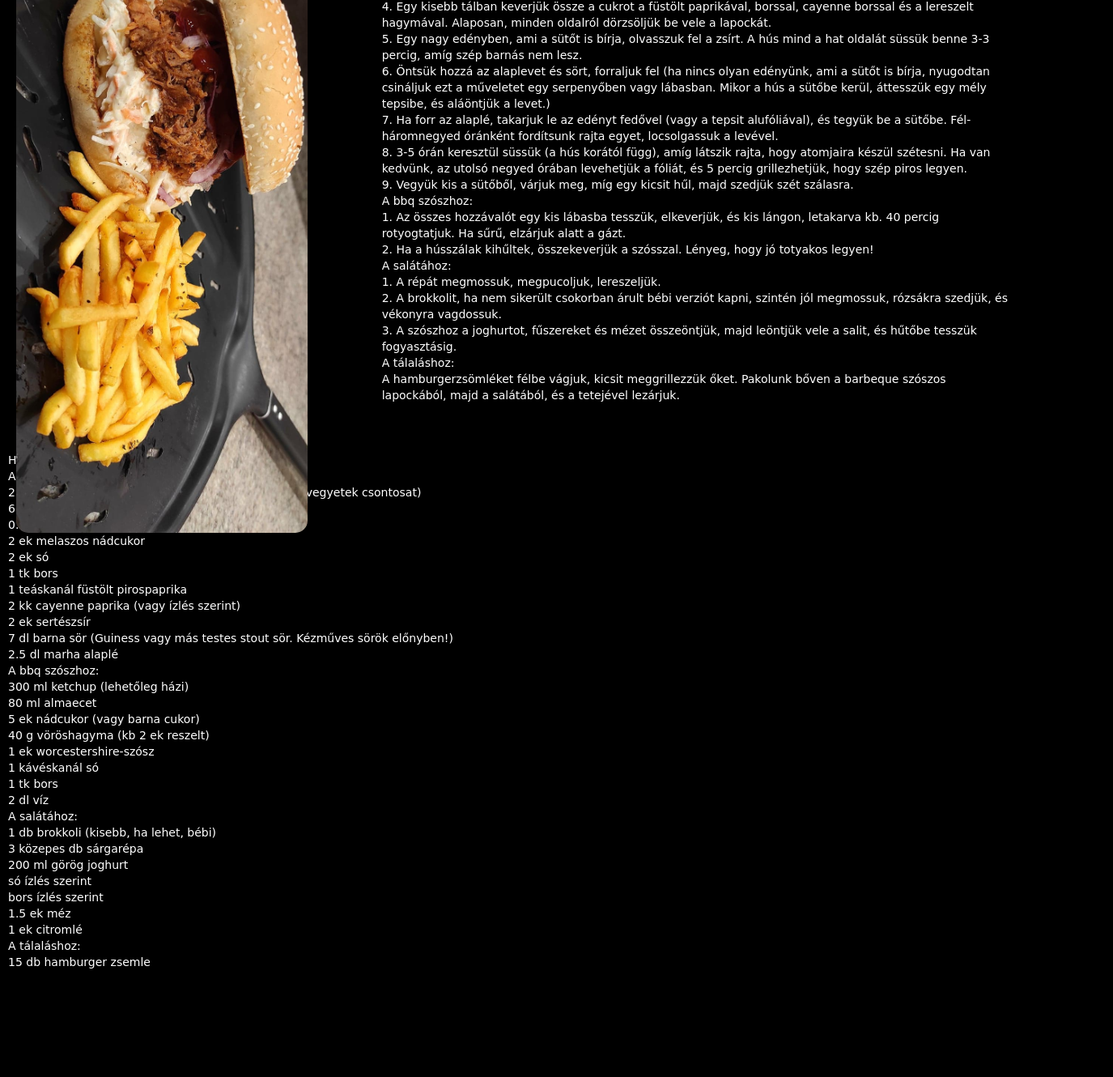
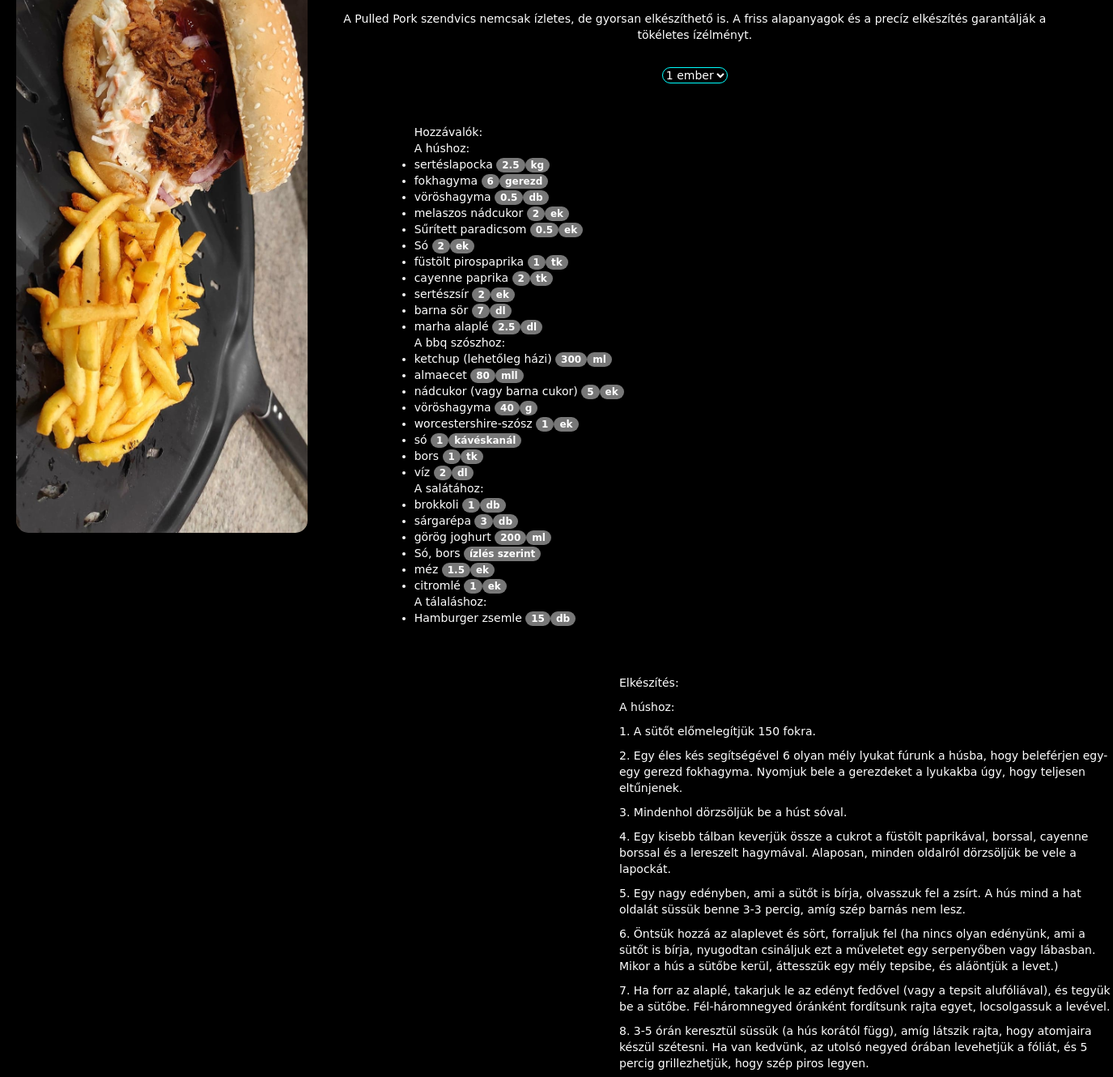
Before and after one commit to Bodo-Kristof/Recept-BL, a plain HTML site: page pulledpork.html in a window 1280 px wide. Shown: the part 244-1574 px from the top of the page at 81% size, 1375 px wide, since content can reach past the window. Before the commit the page ends 1452 px from the top, so only its background shows below. Drawn offline with nearby package versions, Linux system fonts and the light colour scheme; a web font is replaced by a local one.

Commit message:
receptek

```diff
--- a/pulledpork.html
+++ b/pulledpork.html
@@ -37,78 +37,79 @@
         <div class="col-sm-4">
             <img src="./kaja3.jpg" id="kep">
         </div>
+        <div class="col-sm-8"></div>
+            <h1>Pulled pork szendvics elkészítése</h1>
+            <br>
+            <p id="bevezeto">A Pulled Pork szendvics nemcsak ízletes, de gyorsan elkészíthető is. A friss alapanyagok és a precíz elkészítés garantálják a tökéletes ízélményt.</p>
+            <br>
+            <div class="embik">
+            <select id="people-select">
+              <option value="1">1 ember</option>
+              <option value="2">2 ember</option>
+              <option value="3">3 ember</option>
+              <option value="4">4 ember</option>
+              <option value="5">5 ember</option>
+            </select>
+            </div>
             <div class="col-sm-8">
-            <!-- <img src="./kaja2.jpg" id="kep"> -->
-            <p>Elkészítés: <br>
+                  <ul>Hozzávalók:<br>
                     A húshoz:<br>
-                1. A sütőt előmelegítjük 150 fokra.<br>
-                2. Egy éles kés segítségével 6 olyan mély lyukat fúrunk a húsba, hogy beleférjen egy-egy gerezd fokhagyma. Nyomjuk bele a gerezdeket a lyukakba úgy, hogy teljesen eltűnjenek.<br>
-                3. Mindenhol dörzsöljük be a húst sóval.<br>
-                4. Egy kisebb tálban keverjük össze a cukrot a füstölt paprikával, borssal, cayenne borssal és a lereszelt hagymával. Alaposan, minden oldalról dörzsöljük be vele a lapockát.<br>
-                5. Egy nagy edényben, ami a sütőt is bírja, olvasszuk fel a zsírt. A hús mind a hat oldalát süssük benne 3-3 percig, amíg szép barnás nem lesz.<br>
-                6. Öntsük hozzá az alaplevet és sört, forraljuk fel (ha nincs olyan edényünk, ami a sütőt is bírja, nyugodtan csináljuk ezt a műveletet egy serpenyőben vagy lábasban. Mikor a hús a sütőbe kerül, áttesszük egy mély tepsibe, és aláöntjük a levet.)<br>
-                7.  Ha forr az alaplé, takarjuk le az edényt fedővel (vagy a tepsit alufóliával), és tegyük be a sütőbe. Fél-háromnegyed óránként fordítsunk rajta egyet, locsolgassuk a levével.<br>
-                8. 3-5 órán keresztül süssük (a hús korától függ), amíg látszik rajta, hogy atomjaira készül szétesni. Ha van kedvünk, az utolsó negyed órában levehetjük a fóliát, és 5 percig grillezhetjük, hogy szép piros legyen.<br>
-                9. Vegyük kis a sütőből, várjuk meg, míg egy kicsit hűl, majd szedjük szét szálasra.<br>
+                  <li><a href="#">sertéslapocka <span class="badge" id="szam">2.5</span><span class="badge">kg</span></a><br></li>
+                  <li><a href="#">fokhagyma <span class="badge" id="szam">6</span><span class="badge">gerezd</span></a><br></li>
+                  <li><a href="#">vöröshagyma <span class="badge" id="szam">0.5</span><span class="badge">db</span></a><br></li>
+                  <li><a href="#">melaszos nádcukor <span class="badge" id="szam">2</span><span class="badge">ek</span></a><br></li>
+                  <li><a href="#">Sűrített paradicsom <span class="badge" id="szam">0.5</span><span class="badge">ek</span></a><br></li>
+                  <li><a href="#">Só <span class="badge" id="szam">2</span><span class="badge">ek</span></a><br></li>
+                  <li><a href="#">füstölt pirospaprika <span class="badge" id="szam">1</span><span class="badge">tk</span></a><br></li>
+                  <li><a href="#">cayenne paprika <span class="badge" id="szam">2</span><span class="badge">tk</span></a><br></li>
+                  <li><a href="#">sertészsír <span class="badge" id="szam">2</span><span class="badge">ek</span></a><br></li>
+                  <li><a href="#">barna sör <span class="badge" id="szam">7</span><span class="badge">dl</span></a><br></li>
+                  <li><a href="#">marha alaplé <span class="badge" id="szam">2.5</span><span class="badge">dl</span></a><br></li>
                   A bbq szószhoz:<br>
-                1. Az összes hozzávalót egy kis lábasba tesszük, elkeverjük, és kis lángon, letakarva kb. 40 percig rotyogtatjuk. Ha sűrű, elzárjuk alatt a gázt.<br>
-                2. Ha a hússzálak kihűltek, összekeverjük a szósszal. Lényeg, hogy jó totyakos legyen!<br>
+                  <li><a href="#">ketchup (lehetőleg házi) <span class="badge" id="szam">300</span><span class="badge">ml</span></a><br></li>
+                  <li><a href="#">almaecet <span class="badge" id="szam">80</span><span class="badge">mll</span></a><br></li>
+                  <li><a href="#">nádcukor (vagy barna cukor) <span class="badge" id="szam">5</span><span class="badge">ek</span></a><br></li>
+                  <li><a href="#">vöröshagyma <span class="badge" id="szam">40</span><span class="badge">g</span></a><br></li>
+                  <li><a href="#">worcestershire-szósz <span class="badge" id="szam">1</span><span class="badge">ek</span></a><br></li>
+                  <li><a href="#">só <span class="badge" id="szam">1</span><span class="badge">kávéskanál</span></a><br></li>
+                  <li><a href="#">bors <span class="badge" id="szam">1</span><span class="badge">tk</span></a><br></li>
+                  <li><a href="#">víz <span class="badge" id="szam">2</span><span class="badge">dl</span></a><br></li>
                   A salátához:<br>
-                1. A répát megmossuk, megpucoljuk, lereszeljük.<br>
-                2. A brokkolit, ha nem sikerült csokorban árult bébi verziót kapni, szintén jól megmossuk, rózsákra szedjük, és vékonyra vagdossuk.<br>
-                3. A szószhoz a joghurtot, fűszereket és mézet összeöntjük, majd leöntjük vele a salit, és hűtőbe tesszük fogyasztásig.<br>
+                  <li><a href="#">brokkoli <span class="badge" id="szam">1</span><span class="badge">db</span></a><br></li>
+                  <li><a href="#">sárgarépa <span class="badge" id="szam">3</span><span class="badge">db</span></a><br></li>
+                  <li><a href="#">görög joghurt <span class="badge" id="szam">200</span><span class="badge">ml</span></a><br></li>
+                  <li><a href="#">Só, bors <span class="badge"></span><span class="badge">ízlés szerint</span></a><br></li>
+                  <li><a href="#">méz <span class="badge" id="szam">1.5</span><span class="badge">ek</span></a><br></li>
+                  <li><a href="#">citromlé <span class="badge" id="szam">1</span><span class="badge">ek</span></a><br></li>
                   A tálaláshoz:<br>
-                A hamburgerzsömléket félbe vágjuk, kicsit meggrillezzük őket. Pakolunk bőven a barbeque szószos lapockából, majd a salátából, és a tetejével lezárjuk.<br>
-            </p>
-        </div>
-      <div class="row">
-        <div class="col">
-            <ul>Hozzávalók
-                <li>
-                    A húshoz:<br>
-                    2.5 kg sertéslapocka (csontos, csont nélkül 2 kg, de vegyetek csontosat)<br>
-                    6 gerezd fokhagyma<br>
-                    0.5 kis fej vöröshagyma<br>
-                    2 ek melaszos nádcukor<br>
-                    2 ek só<br>
-                    1 tk bors<br>
-                    1 teáskanál füstölt pirospaprika<br>
-                    2 kk cayenne paprika (vagy ízlés szerint)<br>
-                    2 ek sertészsír<br>
-                    7 dl barna sör (Guiness vagy más testes stout sör. Kézműves sörök előnyben!)<br>
-                    2.5 dl marha alaplé<br>
-                    </li>
-                <li>A bbq szószhoz:<br>
-                    300 ml ketchup (lehetőleg házi)<br>
-                    80 ml almaecet<br>
-                    5 ek nádcukor (vagy barna cukor)<br>
-                    40 g vöröshagyma (kb 2 ek reszelt)<br>
-                    1 ek worcestershire-szósz<br>
-                    1 kávéskanál só<br>
-                    1 tk bors<br>
-                    2 dl víz<br>
-                    </li>
-                <li>A salátához:<br>
-                    1 db brokkoli (kisebb, ha lehet, bébi)<br>
-                    3 közepes db sárgarépa<br>
-                    200 ml görög joghurt<br>
-                    só ízlés szerint<br>
-                    bors ízlés szerint<br>
-                    1.5 ek méz<br>
-                    1 ek citromlé<br>
-                    </li>
-                    <li>A tálaláshoz:<br>
-                        15 db hamburger zsemle<br>
-                    </li>
+                  <li><a href="#">Hamburger zsemle <span class="badge" id="szam">15</span><span class="badge">db</span></a><br></li>
                 </ul>
                 </div>
-        <div class="col">
-
             </div>
-        <div class="col">
-
+            <div class="col-sm-6">
+              <div class="elkeszites">
+                <p>Elkészítés:</p>
+                <p>A húshoz:</p>
+                <p>1. A sütőt előmelegítjük 150 fokra.</p>
+                <p>2. Egy éles kés segítségével 6 olyan mély lyukat fúrunk a húsba, hogy beleférjen egy-egy gerezd fokhagyma. Nyomjuk bele a gerezdeket a lyukakba úgy, hogy teljesen eltűnjenek.</p>
+                <p>3. Mindenhol dörzsöljük be a húst sóval.</p>
+                <p>4. Egy kisebb tálban keverjük össze a cukrot a füstölt paprikával, borssal, cayenne borssal és a lereszelt hagymával. Alaposan, minden oldalról dörzsöljük be vele a lapockát.</p>
+                <p>5. Egy nagy edényben, ami a sütőt is bírja, olvasszuk fel a zsírt. A hús mind a hat oldalát süssük benne 3-3 percig, amíg szép barnás nem lesz.</p>
+                <p>6. Öntsük hozzá az alaplevet és sört, forraljuk fel (ha nincs olyan edényünk, ami a sütőt is bírja, nyugodtan csináljuk ezt a műveletet egy serpenyőben vagy lábasban. Mikor a hús a sütőbe kerül, áttesszük egy mély tepsibe, és aláöntjük a levet.)</p>
+                <p>7.  Ha forr az alaplé, takarjuk le az edényt fedővel (vagy a tepsit alufóliával), és tegyük be a sütőbe. Fél-háromnegyed óránként fordítsunk rajta egyet, locsolgassuk a levével.</p>
+                <p>8. 3-5 órán keresztül süssük (a hús korától függ), amíg látszik rajta, hogy atomjaira készül szétesni. Ha van kedvünk, az utolsó negyed órában levehetjük a fóliát, és 5 percig grillezhetjük, hogy szép piros legyen.</p>
+                <p>9. Vegyük kis a sütőből, várjuk meg, míg egy kicsit hűl, majd szedjük szét szálasra.</p>
+                <p>A bbq szószhoz:</p>
+                <p>1. Az összes hozzávalót egy kis lábasba tesszük, elkeverjük, és kis lángon, letakarva kb. 40 percig rotyogtatjuk. Ha sűrű, elzárjuk alatt a gázt.</p>
+                <p>2. Ha a hússzálak kihűltek, összekeverjük a szósszal. Lényeg, hogy jó totyakos legyen!</p>
+                <p>A salátához:</p>
+                <p>1. Az összes hozzávalót egy kis lábasba tesszük, elkeverjük, és kis lángon, letakarva kb. 40 percig rotyogtatjuk. Ha sűrű, elzárjuk alatt a gázt.</p>
+                <p>2. A brokkolit, ha nem sikerült csokorban árult bébi verziót kapni, szintén jól megmossuk, rózsákra szedjük, és vékonyra vagdossuk.</p>
+                <p>3. A szószhoz a joghurtot, fűszereket és mézet összeöntjük, majd leöntjük vele a salit, és hűtőbe tesszük fogyasztásig.</p>
+                <p>A tálaláshoz:</p>
+                <p>A hamburgerzsömléket félbe vágjuk, kicsit meggrillezzük őket. Pakolunk bőven a barbeque szószos lapockából, majd a salátából, és a tetejével lezárjuk.</p>
               </div>
             </div>
-      <script src="./index.js"></script>
+      <script src="./szorzas.js"></script>
 </body>
 </html>
```
Lines whose indentation alone changed are shown as unchanged.
